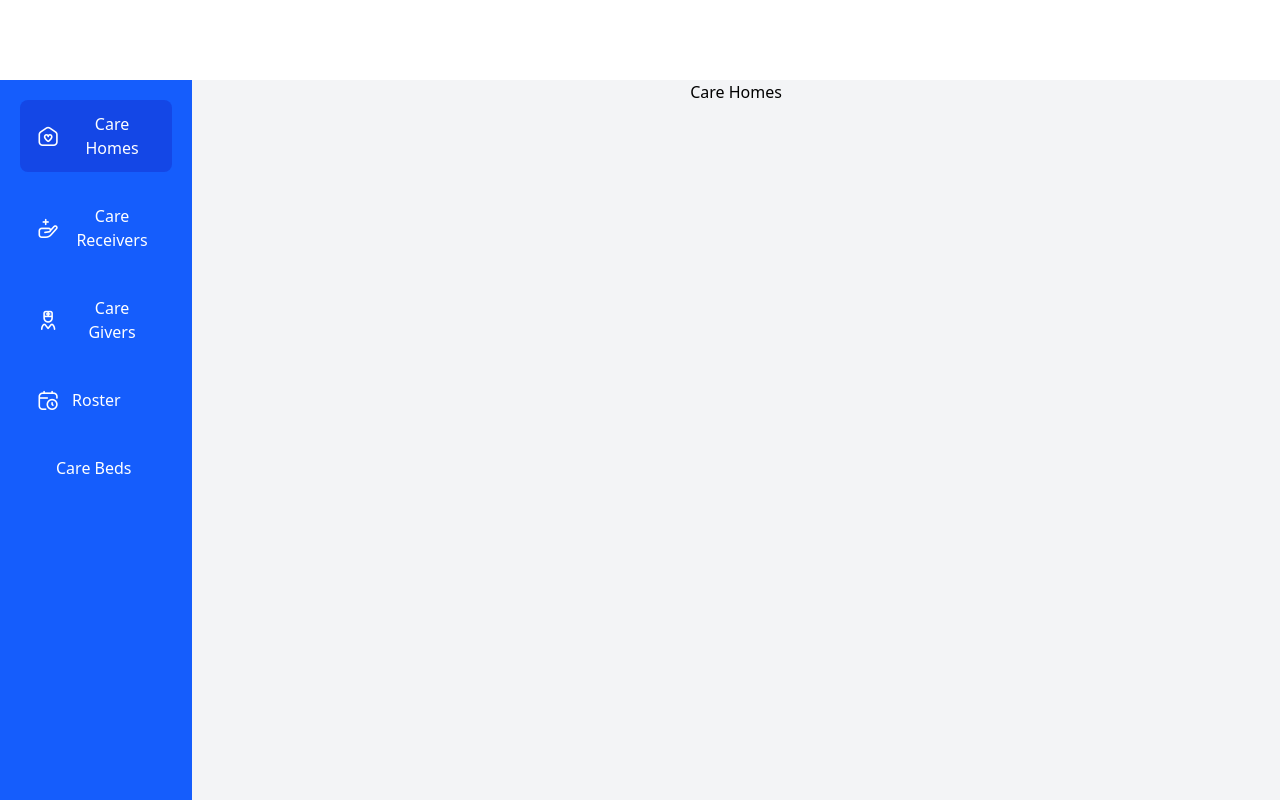
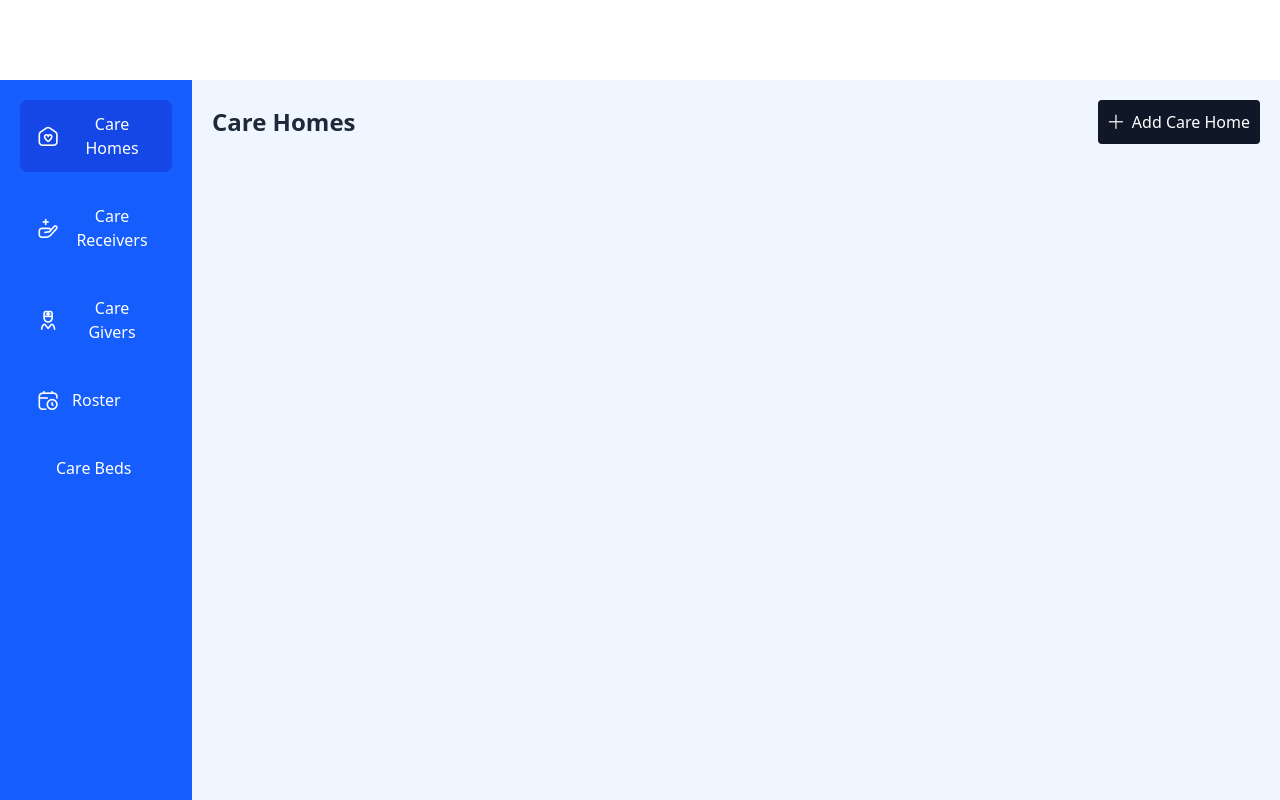
Before and after one commit to healthifyLK/UK-CareHome-Admin-Dashboard, a React (Vite) app: page / in a window 1280 px wide. Built offline with nearby package versions, Linux system fonts and the light colour scheme; some icons are missing.

Commit message:
Adding Styles/Styles.js to keep common tailwindCSS styles
Edited pages with the Header Section

Added AddNewBtn.jsx to create reusable Add Button components in Page header senction

```diff
--- a/index.html
+++ b/index.html
@@ -4,6 +4,7 @@
     <meta charset="UTF-8" />
     <link rel="stylesheet" href="https://cdnjs.cloudflare.com/ajax/libs/font-awesome/4.7.0/css/font-awesome.min.css" />
     <link rel='stylesheet' href='https://cdn-uicons.flaticon.com/3.0.0/uicons-regular-rounded/css/uicons-regular-rounded.css'>
+    <link rel='stylesheet' href='https://cdn-uicons.flaticon.com/3.0.0/uicons-solid-rounded/css/uicons-solid-rounded.css'>
     <link rel="icon" type="image/svg+xml" href="/Healthify-icon.png" />
     <meta name="viewport" content="width=device-width, initial-scale=1.0" />
     <title>Admin | Care Home</title>
--- /dev/null
+++ b/src/Components/AddNewBts.jsx
@@ -0,0 +1,12 @@
+import React from 'react'
+import { Styles } from '../Styles/Styles'
+
+function AddNewBts({btn_name}) {
+  return (
+    <div>
+        <button className={Styles.AddButton}><i class="fi fi-rr-plus scale-90 flex "></i>Add {btn_name}</button>
+    </div>
+  )
+}
+
+export default AddNewBts
--- a/src/Components/CareGiverRegForm.jsx
+++ b/src/Components/CareGiverRegForm.jsx
@@ -2,7 +2,9 @@ import React from 'react'
 
 function CareGiverRegForm() {
   return (
-    <div>CareGiverRegForm</div>
+    <div>
+        CareGiverRegForm
+    </div>
   )
 }
 
--- a/src/Layouts/SideMenu.jsx
+++ b/src/Layouts/SideMenu.jsx
@@ -11,7 +11,7 @@ function SideMenu() {
             {SideMenuItems.map((item, index) => {
                 return(
                     <NavLink to={item.path} key={index} className={({ isActive }) => `${isActive ? "bg-blue-700 hover:bg-blue-700" : ""} flex gap-4 py-3 px-5 items-center rounded-lg text-white transition duration-100 ease-in cursor-pointer hover:bg-blue-500`}>
-                        <i class={`${item.icon} text-white scale-120 my-auto flex`} ></i>
+                        <i className={`${item.icon} text-white scale-120 my-auto flex`} ></i>
                         <p>{item.name}</p>
                     </NavLink>
                 )
--- a/src/Pages/CareBeds.jsx
+++ b/src/Pages/CareBeds.jsx
@@ -1,7 +1,15 @@
 import React from 'react'
+import AddNewBts from '../Components/AddNewBts'
+import { Styles } from '../Styles/Styles'
 
 export default function CareBeds() {
   return (
-    <div>CareBeds</div>
+    <div className={Styles.PageStyle}>
+        <div className={Styles.PageTopContainer}>
+            <h1 className={Styles.TitleText}>Care Beds</h1>
+            <AddNewBts btn_name="Care Bed"/>
+        </div>
+
+    </div>
   )
 }
--- a/src/Pages/CareGivers.jsx
+++ b/src/Pages/CareGivers.jsx
@@ -1,8 +1,15 @@
 import React from 'react'
+import { Styles } from '../Styles/Styles'
+import AddNewBts from '../Components/AddNewBts'
 
 const CareGivers = () => {
   return (
-    <div>CareGivers</div>
+    <div className={Styles.PageStyle}>
+      <div className={Styles.PageTopContainer}>
+        <h1 className={Styles.TitleText}>Care Givers</h1>
+        <AddNewBts btn_name="Care Givers" />
+      </div>
+    </div>
   )
 }
 
--- a/src/Pages/CareHomes.jsx
+++ b/src/Pages/CareHomes.jsx
@@ -1,9 +1,14 @@
 import React from 'react'
+import { Styles } from '../Styles/Styles'
+import AddNewBts from '../Components/AddNewBts'
 
 const CareHomes = () => {
   return (
-    <div className=''>
-        <h1>Care Homes</h1>
+    <div className={Styles.PageStyle}>
+      <div className={Styles.PageTopContainer}>
+        <h1 className={Styles.TitleText}>Care Homes</h1>
+        <AddNewBts btn_name="Care Home" />
+      </div>
     </div>
   )
 }
--- a/src/Pages/CareReceivers.jsx
+++ b/src/Pages/CareReceivers.jsx
@@ -1,8 +1,15 @@
 import React from 'react'
+import AddNewBts from '../Components/AddNewBts'
+import { Styles } from '../Styles/Styles'
 
 function CareReceivers() {
   return (
-    <div>CareReceivers</div>
+    <div className={Styles.PageStyle}>
+      <div className={Styles.PageTopContainer}>
+        <h1 className={Styles.TitleText}>Care Receivers</h1>
+        <AddNewBts btn_name={"Care Receiver"} />
+      </div>
+    </div>
   )
 }
 
--- a/src/Pages/Roster.jsx
+++ b/src/Pages/Roster.jsx
@@ -1,8 +1,14 @@
 import React from 'react'
+import { Styles } from '../Styles/Styles'
+import AddNewBts from '../Components/AddNewBts'
 
 function Roster() {
   return (
-    <div>Roster</div>
+    <div className={Styles.PageStyle}>
+      <div className={Styles.PageTopContainer}>
+        <h1 className={Styles.TitleText}>Rosters</h1>
+      </div>
+    </div>
   )
 }
 
--- /dev/null
+++ b/src/Styles/Styles.js
@@ -0,0 +1,7 @@
+
+export const Styles = {
+    PageStyle : "flex bg-blue-50 w-[100%] h-[100%] p-5",
+    PageTopContainer: "flex justify-between items-center w-[100%] h-fit",
+    TitleText : "text-left text-2xl font-semibold text-gray-800",
+    AddButton: "bg-gray-900 p-2.5 rounded-sm cursor-pointer flex items-center gap-2 text-white",
+}
```
